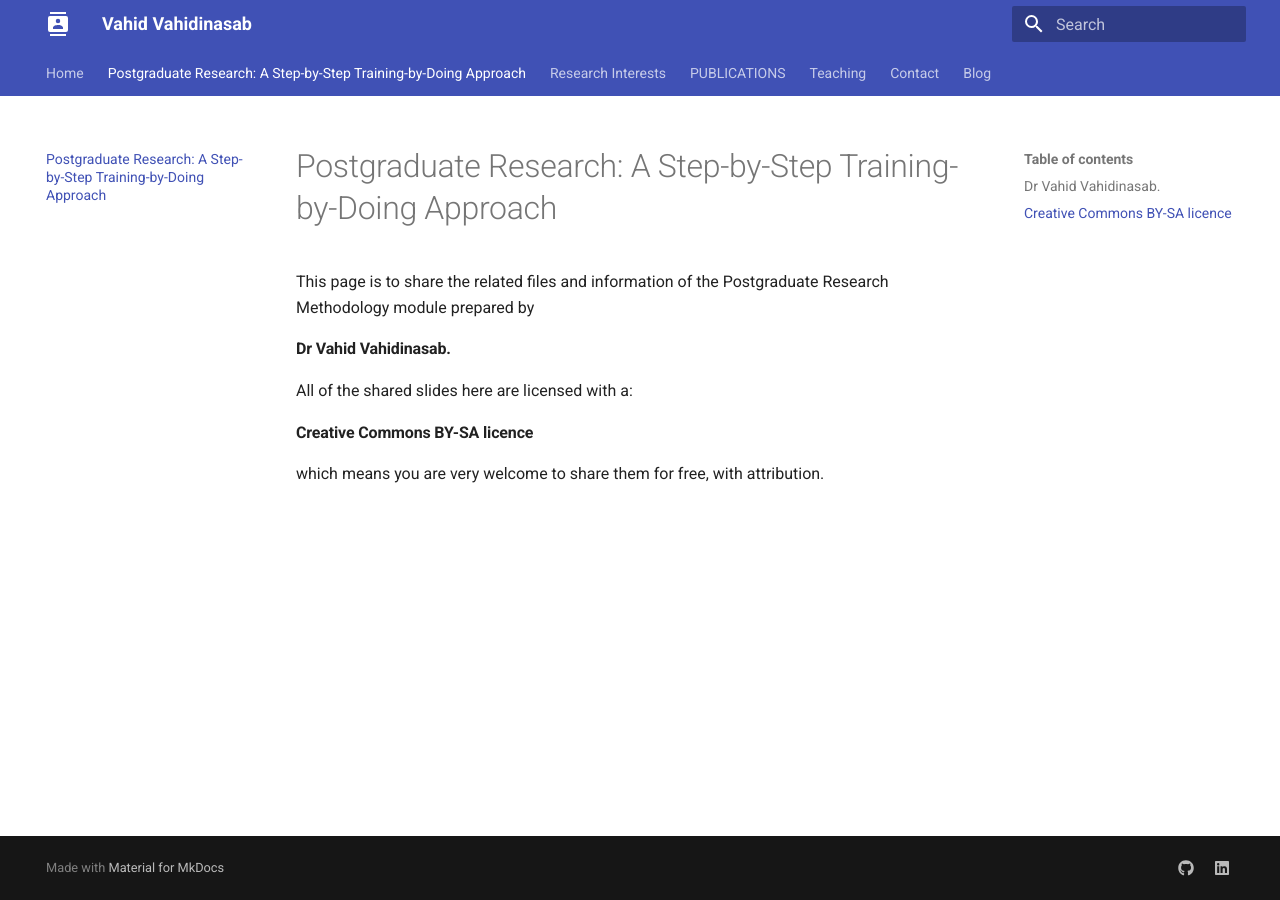
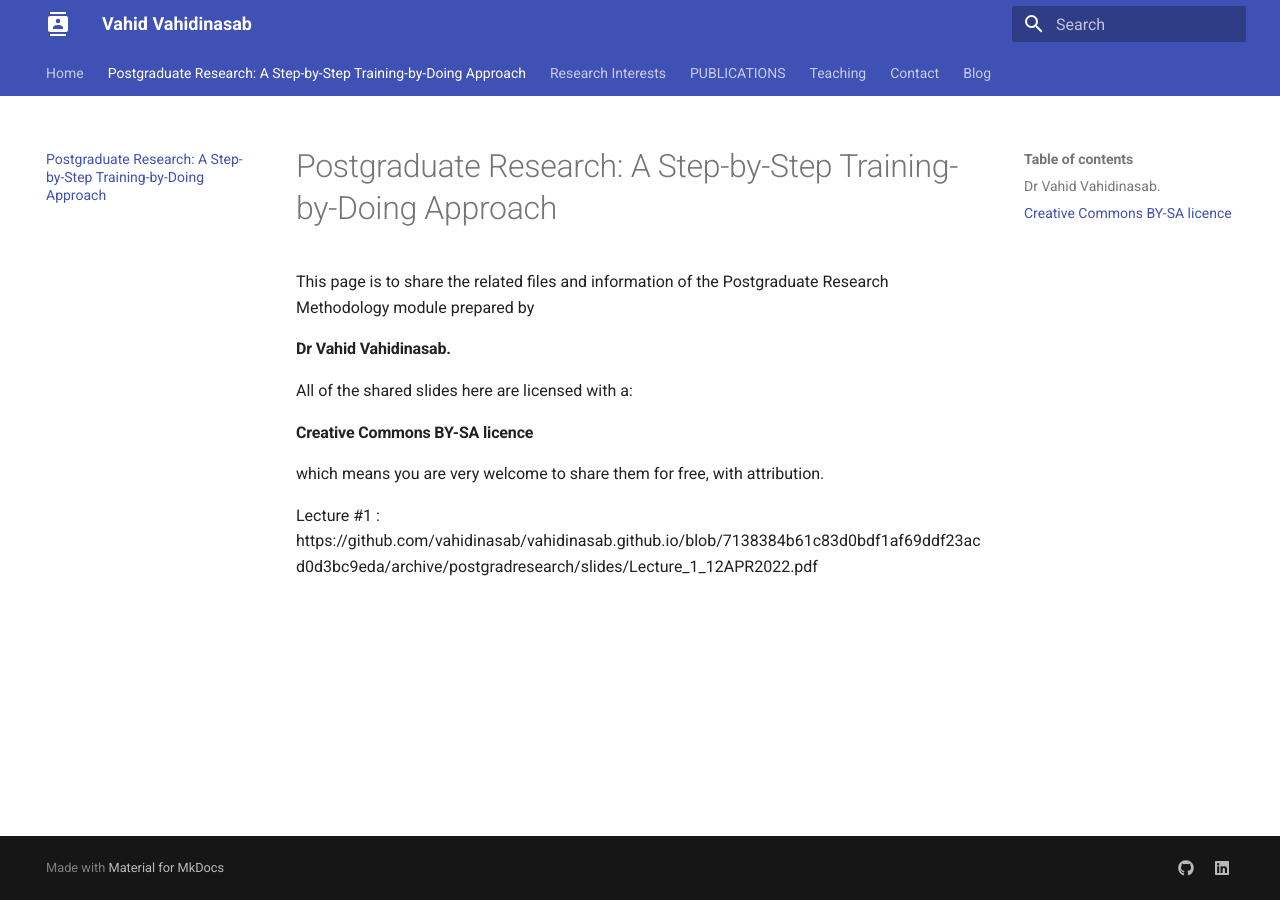
Before and after one commit to vahidinasab/vahidinasab.github.io, an MkDocs documentation site: the page built from docs/RM.md, in a window 1280 px wide. Built offline with MkDocs 1.6.1 and Material for MkDocs 9.7.7, drawn with Linux system fonts in a browser that asks for light colours.

Commit message:
Update RM.md

```diff
--- a/docs/RM.md
+++ b/docs/RM.md
@@ -7,3 +7,6 @@
 
 #### Creative Commons BY-SA licence
 which means you are very welcome to share them for free, with attribution.
+
+Lecture #1 :
+https://github.com/vahidinasab/vahidinasab.github.io/blob/7138384b61c83d0bdf1af69ddf23acd0d3bc9eda/archive/postgradresearch/slides/Lecture_1_12APR2022.pdf
```
